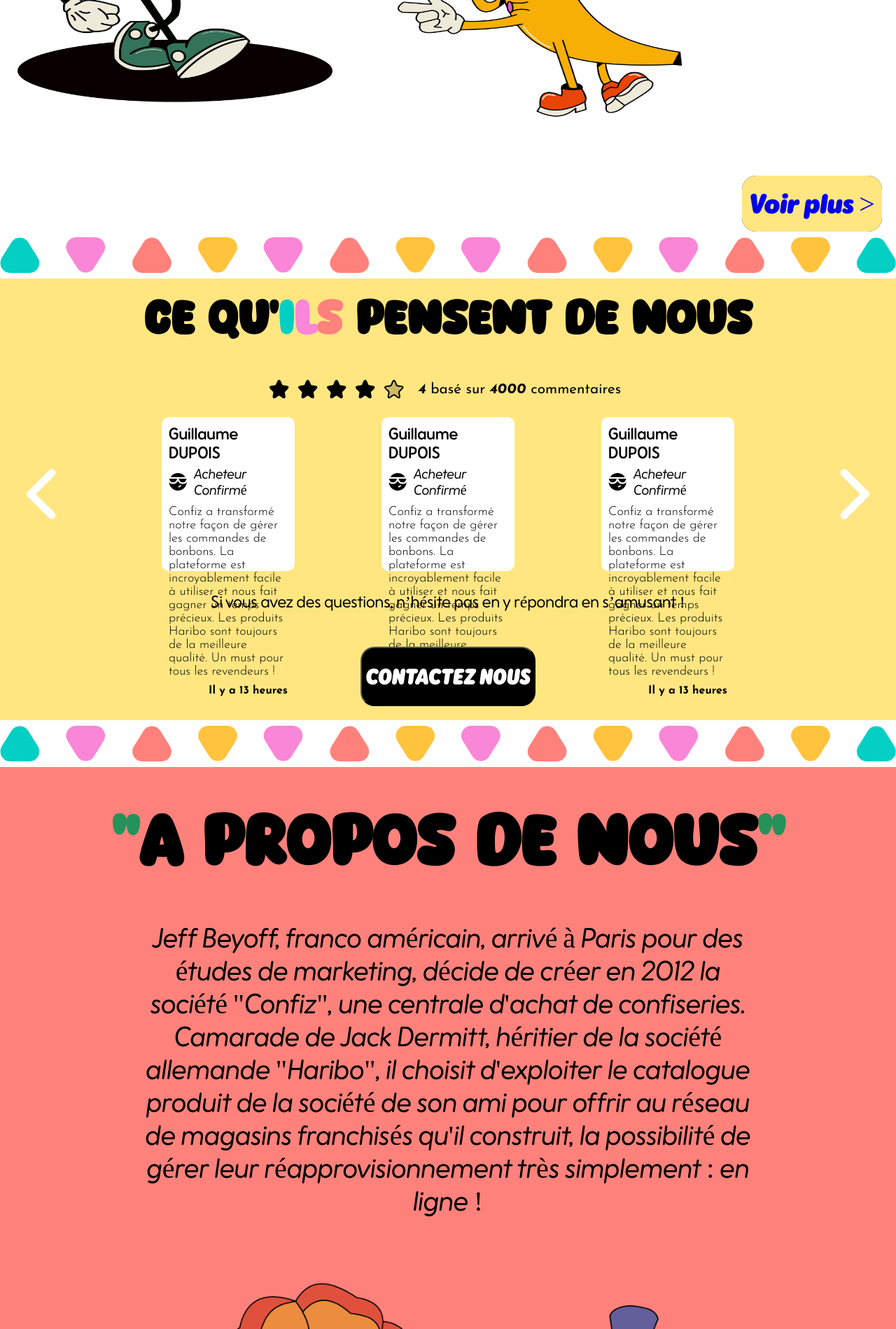
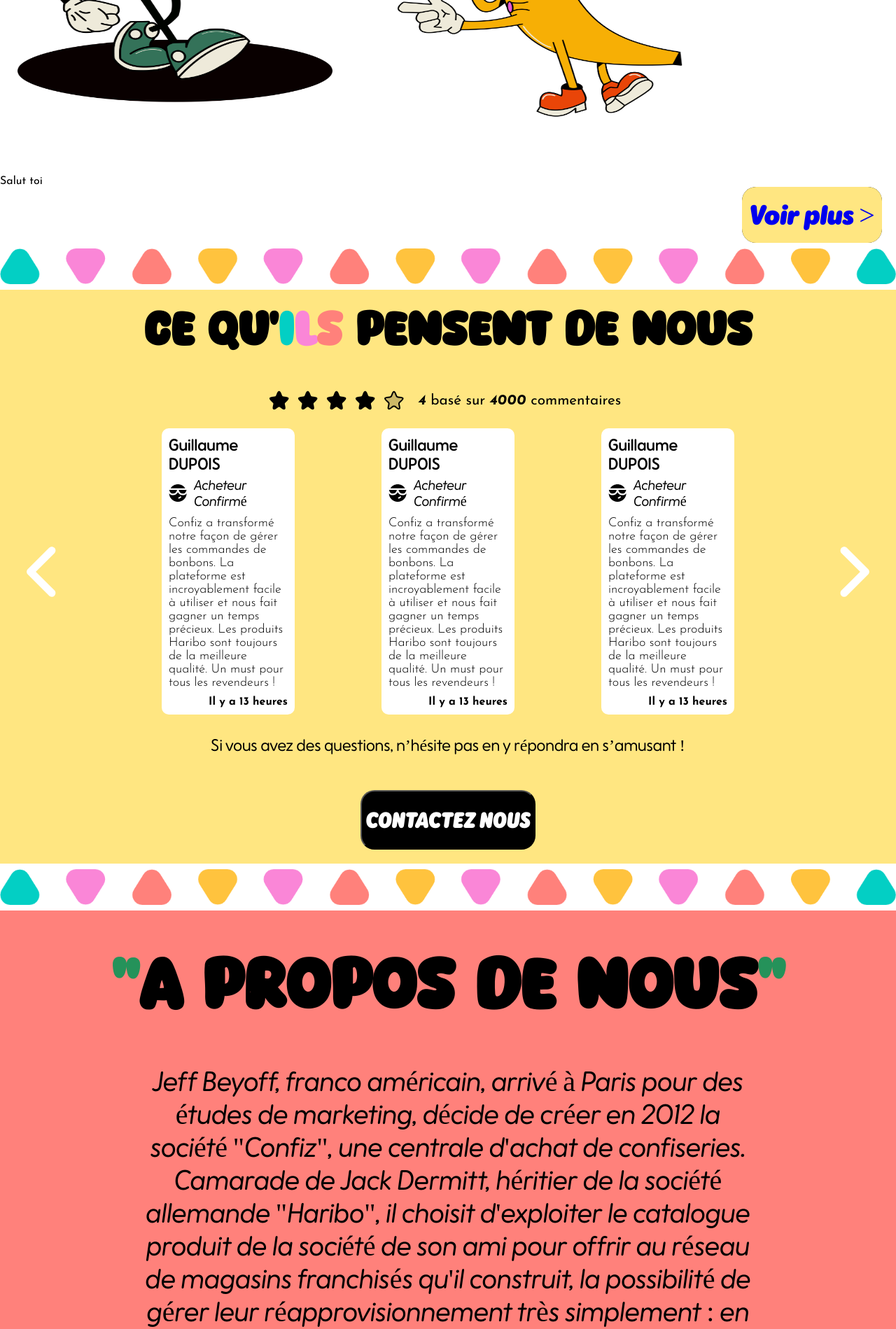
Before and after one commit to CamilleDreann/BUT1_2024_Drean_Collin, a PHP site: page / in a window 1280 px wide. Shown: the part 437-2336 px from the top of the page at 70% size. Run offline with PHP 8.4, Linux system fonts and the light colour scheme; data that the repository does not hold is empty.

Commit message:
✨ Ajout du fichier gitignore & réglage du DB  🐛 A PROPOS : Réglage du svg & Réglage commentaire dans les AVIS & Lien à la bdd

```diff
--- a/db.php
+++ b/db.php
@@ -11,7 +11,9 @@
 const DB_PORT = 3306;
 const DB_USERNAME = 'root';
 const DB_PASSWORD = '';
-const DB_DATABASE = 'sae203'; // Nom de votre base de données
+const DB_DATABASE = 'bddconfiz'; // Nom de votre base de données
+
+
 
 try {
     $PDO = new PDO(
--- a/header.php
+++ b/header.php
@@ -12,4 +12,5 @@
         <h3>Confiz, la plateforme festive qui met la confiserie à portée de clic !</h3>
         <img src="assets/images/bonbon.png" alt="personnage cartoon" title="personnage cartoon" height="500px" width="500px">
         <img src="assets/images/banane.png" alt="personnage cartoon" title="personnage cartoon" height="500px" width="500px">
+        <p>Salut toi</p>
     </header>
--- a/style.css
+++ b/style.css
@@ -74,7 +74,8 @@
 }
 
 .footer-svg{
-    margin: -20px 0;
+    margin: -200px 0;
+
 }
 .textFooter{
     display: flex;
@@ -195,8 +196,7 @@
 
 .commentaire{
     background-color: white;
-    width: 420px;
-    height: 220px;
+
     border-radius: 10px;
 
 
@@ -270,7 +270,7 @@
 /* Fin de Avis */
 
 
-/* A propos */
+/*--------------- A propos----------------------- */
 
 
 .content-apropos{
@@ -312,7 +312,7 @@
 }
 
 .illustration-apropos > img {
-    margin: -250px 0;
+    margin: -200px 0;
     height: 1200px;
    width: 1080px;
    object-fit: cover;
@@ -321,7 +321,7 @@
 
 
 /* Fin de à propos */
-/* Fin de Avis */
+
 
 /* début boutique*/
 .divBoutique{
```
Also changed, not shown: 1 other file.
